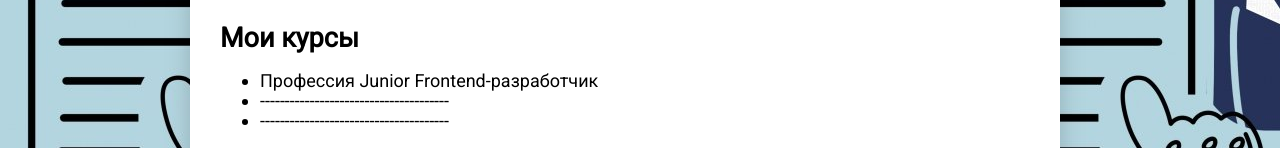
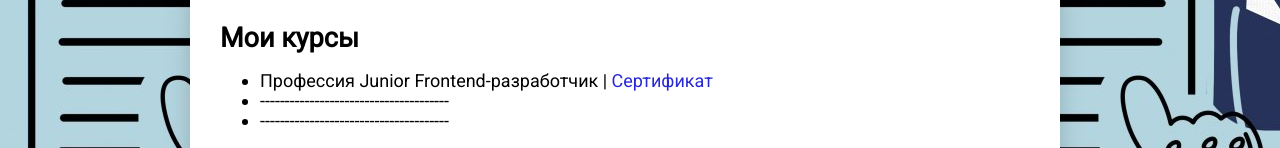
Before and after one commit to Shidensy/index, a plain HTML site: page index.html in a window 1280 px wide. Shown: the part 652-800 px from the top of the page. Drawn offline with Linux system fonts and the light colour scheme.

Commit message:
Add files via upload

```diff
--- a/index.html
+++ b/index.html
@@ -64,7 +64,7 @@
     <div class="card">
     <h2>Мои курсы</h2>
     <ul>
-      <li>Профессия Junior Frontend-разработчик</li>
+      <li>Профессия Junior Frontend-разработчик | <a href="https://fs-thb02.getcourse.ru/fileservice/file/thumbnail/h/3415052b78fd6d63ef8620dbcf417dbb.png/s/800x/a/177331/sc/240" target="_blank">Cертификат</a></li>
       <li>--------------------------------------</li>
       <li>--------------------------------------</li>
     </ul>
```
